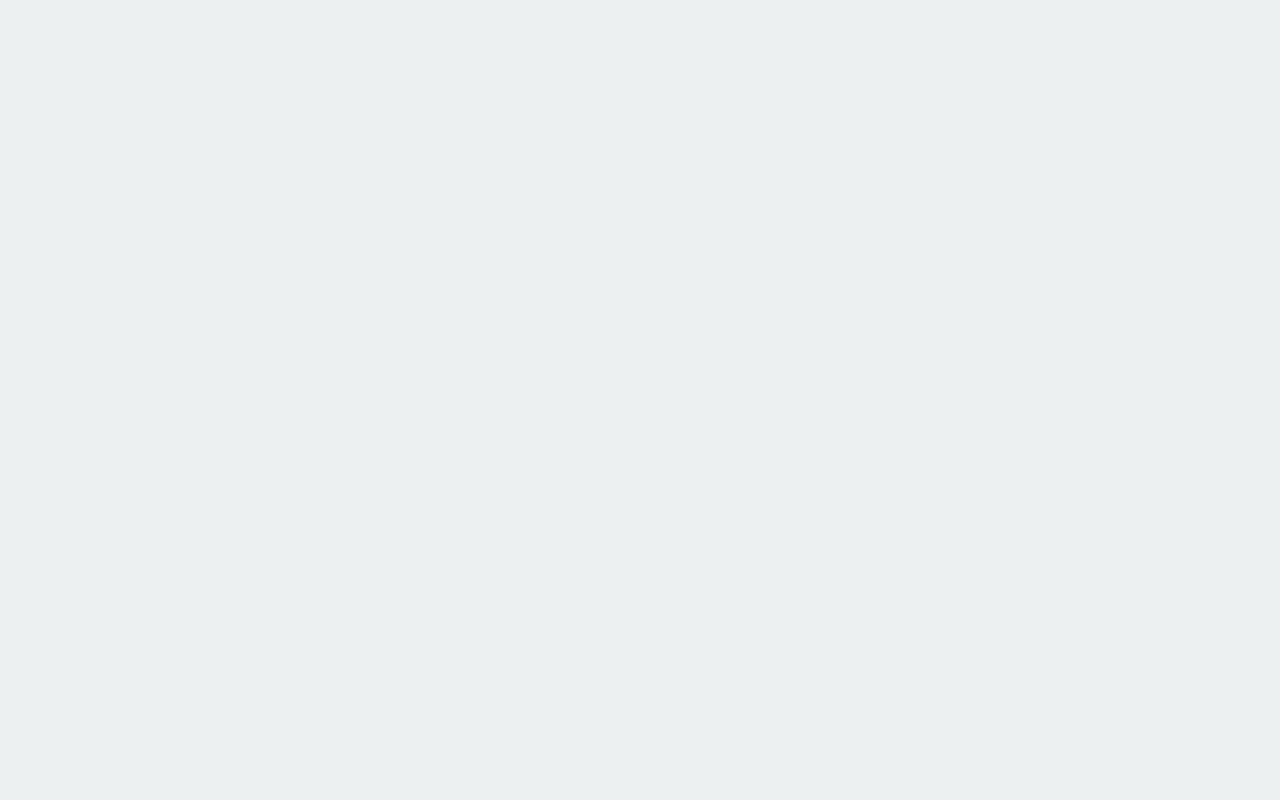
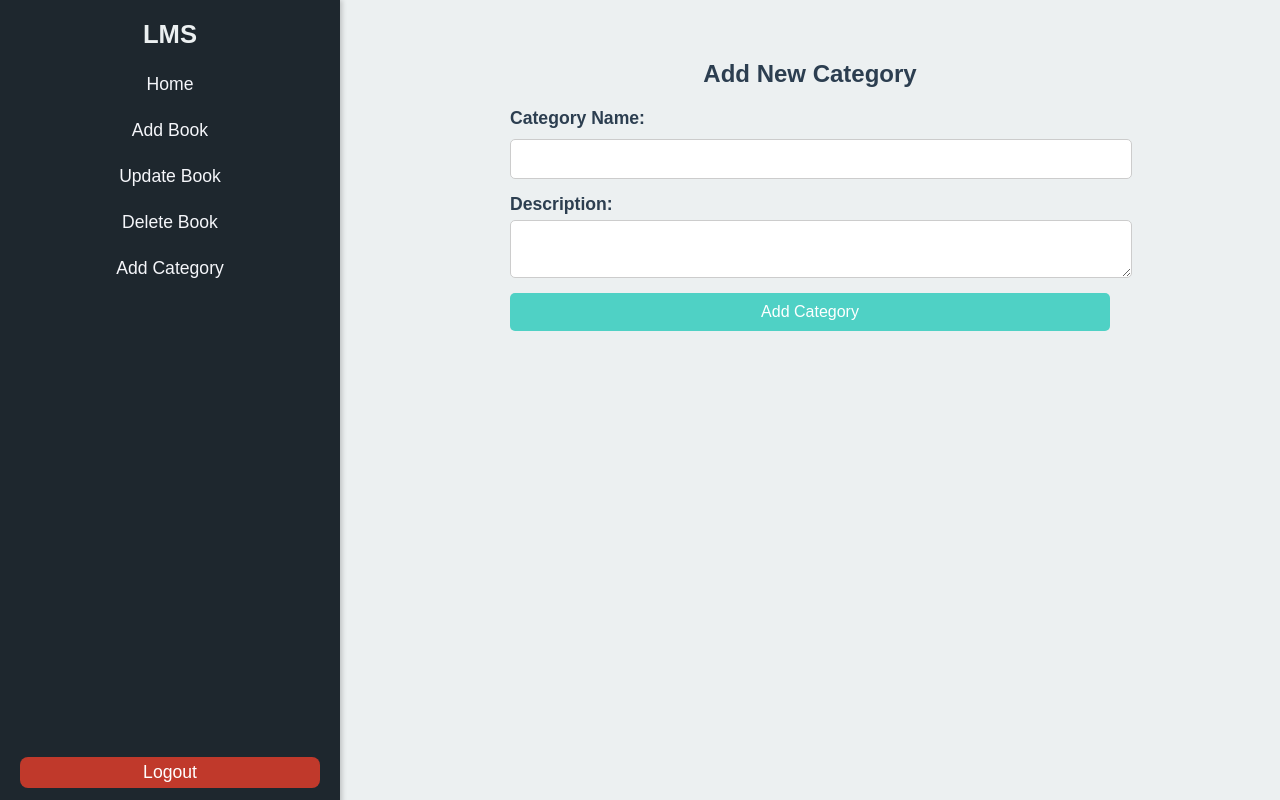
Before and after one commit to Satyamhans21/Library-Management-System-Frontened, a React (Create React App) app: page /add-category in a window 1280 px wide. Before the commit this address had no page. Built offline with nearby package versions, Linux system fonts and the light colour scheme; sample sign-in values are in the browser's storage.

Commit message:
added category

```diff
--- a/src/App.js
+++ b/src/App.js
@@ -14,6 +14,8 @@ import { isAuthenticated, isAdmin, isUser } from './utils/authUtils';
 import ReturnBookPage from './components/ReturnBookPage/ReturnBookPage';
 import UpdateBookPage from './components/UpdateBookPage/UpdateBookPage';
 import DeleteBookPage from './components/DeleteBookPage/DeleteBookPage';
+import AddCategoryPage from './components/AddCategoryPage/AddCategoryPage';
+import ListCategoriesPage from './components/ListCategoriesPage/ListCategoriesPage';
 
 function App() {
   return (
@@ -62,6 +64,14 @@ function App() {
                 </AuthenticatedLayout>
               }
             />
+            <Route
+              path="/add-category"
+              element={
+                <AuthenticatedLayout>
+                  <AddCategoryPage />
+                </AuthenticatedLayout>
+              }
+            />
           </>
         )}
 
@@ -100,6 +110,14 @@ function App() {
                 </AuthenticatedLayout>
               }
             />
+            <Route
+              path="/list-categories"
+              element={
+                <AuthenticatedLayout>
+                  <ListCategoriesPage />
+                </AuthenticatedLayout>
+              }
+            />
           </>
         )}
 
--- /dev/null
+++ b/src/components/AddCategoryPage/AddCategoryPage.css
@@ -0,0 +1,51 @@
+.add-category-container {
+    max-width: 600px;
+    margin: 0 auto;
+    padding: 20px;
+    font-family: "Poppins", sans-serif;
+  }
+
+  .add-category-form {
+    display: flex;
+    flex-direction: column;
+  }
+
+  .form-group {
+    margin-bottom: 15px;
+  }
+
+  label {
+    font-size: 1.1rem;
+    margin-bottom: 5px;
+  }
+
+  input,
+  textarea {
+    width: 100%;
+    padding: 10px;
+    font-size: 1rem;
+    border: 1px solid #ccc;
+    border-radius: 5px;
+  }
+
+  button {
+    padding: 10px 15px;
+    background-color: #4fd1c5;
+    color: white;
+    font-size: 1rem;
+    border: none;
+    border-radius: 5px;
+    cursor: pointer;
+  }
+
+  button:hover {
+    background-color: #38b2ac;
+  }
+
+  .error-message {
+    color: red;
+  }
+
+  .success-message {
+    color: green;
+  }
--- /dev/null
+++ b/src/components/AddCategoryPage/AddCategoryPage.js
@@ -0,0 +1,66 @@
+import React, { useState } from "react";
+import axios from "axios";
+import "./AddCategoryPage.css";
+
+const AddCategoryPage = () => {
+  const [name, setName] = useState("");
+  const [description, setDescription] = useState("");
+  const [message, setMessage] = useState("");
+  const [error, setError] = useState("");
+
+  const handleAddCategory = async (e) => {
+    e.preventDefault();
+    try {
+      const token = localStorage.getItem("authToken");
+      const headers = {
+        Authorization: `Bearer ${token}`,
+        "Content-Type": "application/json",
+      };
+
+      const response = await axios.post(
+        "http://localhost:8080/categories/add",
+        { name, description },
+        { headers }
+      );
+
+      setMessage("Category added successfully!");
+      setError("");
+      setName("");
+      setDescription("");
+    } catch (err) {
+      console.error(err);
+      setError("Failed to add category. Please try again.");
+      setMessage("");
+    }
+  };
+
+  return (
+    <div className="add-category-container">
+      <h2>Add New Category</h2>
+      <form onSubmit={handleAddCategory} className="add-category-form">
+        <div className="form-group">
+          <label>Category Name:</label>
+          <input
+            type="text"
+            value={name}
+            onChange={(e) => setName(e.target.value)}
+            required
+          />
+        </div>
+        <div className="form-group">
+          <label>Description:</label>
+          <textarea
+            value={description}
+            onChange={(e) => setDescription(e.target.value)}
+            required
+          />
+        </div>
+        {error && <p className="error-message">{error}</p>}
+        {message && <p className="success-message">{message}</p>}
+        <button type="submit">Add Category</button>
+      </form>
+    </div>
+  );
+};
+
+export default AddCategoryPage;
--- /dev/null
+++ b/src/components/ListCategoriesPage/ListCategoriesPage.css
@@ -0,0 +1,34 @@
+.list-categories-container {
+    max-width: 800px;
+    margin: 0 auto;
+    padding: 20px;
+    font-family: "Poppins", sans-serif;
+  }
+
+  .categories-list {
+    list-style: none;
+    padding: 0;
+  }
+
+  .category-item {
+    border: 1px solid #ccc;
+    border-radius: 5px;
+    padding: 15px;
+    margin-bottom: 10px;
+  }
+
+  .category-item h3 {
+    margin: 0 0 5px 0;
+    color: #2d3748;
+  }
+
+  .category-item p {
+    margin: 0;
+    color: #718096;
+  }
+
+  .error-message {
+    color: red;
+    font-size: 1.2rem;
+    text-align: center;
+  }
--- /dev/null
+++ b/src/components/ListCategoriesPage/ListCategoriesPage.js
@@ -0,0 +1,39 @@
+import React, { useState, useEffect } from "react";
+import axios from "axios";
+import "./ListCategoriesPage.css";
+
+const ListCategoriesPage = () => {
+  const [categories, setCategories] = useState([]);
+  const [error, setError] = useState("");
+
+  useEffect(() => {
+    const fetchCategories = async () => {
+      try {
+        const response = await axios.get("http://localhost:8080/categories");
+        setCategories(response.data);
+      } catch (err) {
+        console.error(err);
+        setError("Failed to fetch categories.");
+      }
+    };
+
+    fetchCategories();
+  }, []);
+
+  return (
+    <div className="list-categories-container">
+      <h2>Available Categories</h2>
+      {error && <p className="error-message">{error}</p>}
+      <ul className="categories-list">
+        {categories.map((category) => (
+          <li key={category.id} className="category-item">
+            <h3>{category.name}</h3>
+            <p>{category.description}</p>
+          </li>
+        ))}
+      </ul>
+    </div>
+  );
+};
+
+export default ListCategoriesPage;
--- a/src/components/Sidebar/Sidebar.jsx
+++ b/src/components/Sidebar/Sidebar.jsx
@@ -32,8 +32,11 @@ const Sidebar = () => {
             <li className="menu-item">
               <Link to="/delete-book" className="menu-link">Delete Book</Link>
             </li>
+            {/* <li className="menu-item">
+              <Link to="/add-catalog" className="menu-link">Add Catalog</Link>
+            </li> */}
             <li className="menu-item">
-              <Link to="/add-catalog" className="menu-link">Add Catalog</Link>
+              <Link to="/add-category" className="menu-link">Add Category</Link>
             </li>
           </>
         )}
@@ -48,6 +51,9 @@ const Sidebar = () => {
             <li className="menu-item">
               <Link to="/return-book" className="menu-link">Return Book</Link>
             </li>
+            <li className="menu-item">
+              <Link to="/list-categories" className="menu-link">List Categories</Link>
+            </li>
           </>
         )}
       </ul>
```
